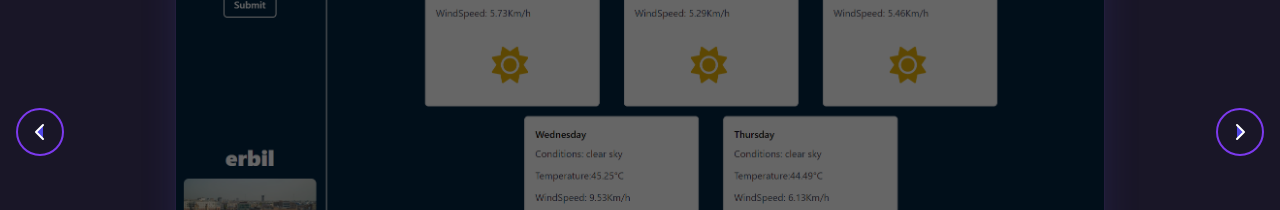
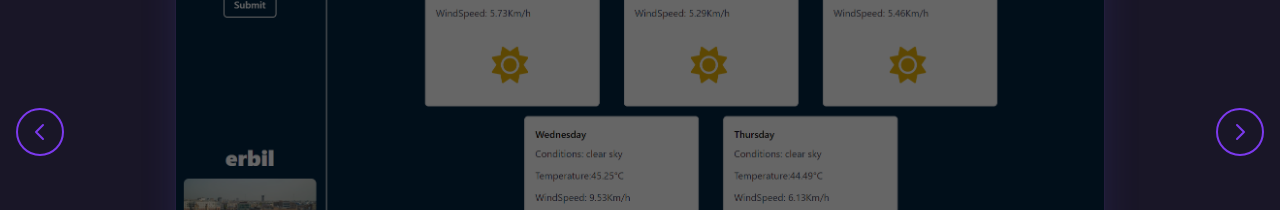
Before and after one commit to YousifQesim/portfolio, a Next.js app: page / in a window 1280 px wide. Shown: the part 3580-3790 px from the top of the page. Built offline with nearby package versions, Linux system fonts and the light colour scheme.

Commit message:
project page updated

```diff
--- a/src/components/Pages/Projects.js
+++ b/src/components/Pages/Projects.js
@@ -104,16 +104,17 @@ const ProjectsPage = () => {
           <div className="opacity-0 md:opacity-100">
             <motion.button
               type="button"
-              className="absolute top-1/2 left-4 z-30 flex items-center justify-center h-12 w-12 rounded-full dark:bg-gray-800/30 group hover:bg-violet-600 dark:group-hover:bg-gray-800/60 focus:ring-4 focus:ring-white dark:focus:ring-gray-800/70 focus:outline-none border-2 border-violet-600"
+              className="absolute top-1/2 left-4 z-30 flex items-center justify-center h-12 w-12 rounded-full  group hover:bg-violet-600   focus:ring-white  focus:outline-none border-2 border-violet-600"
               data-carousel-prev
               onClick={handleCarouselPrev}
             >
               <span className="sr-only">Previous</span>
               <svg
-                className="w-6 h-6 text-white dark:text-gray-800"
+                className="w-6 h-6 hover:w-8 hover:h-8 text-violet-600"
                 xmlns="http://www.w3.org/2000/svg"
-                fill="rgb(79 70 229)"
+                fill="hsl(250, 28%, 12%)"
                 viewBox="0 0 24 24"
+
                 stroke="currentColor"
               >
                 <path
@@ -126,15 +127,15 @@ const ProjectsPage = () => {
             </motion.button>
             <motion.button
               type="button"
-              className="absolute top-1/2 right-4 z-30 flex items-center justify-center h-12 w-12 rounded-full dark:bg-gray-800/30 group hover:bg-violet-600 dark:group-hover:bg-gray-800/60 focus:ring-4 focus:ring-white dark:focus:ring-gray-800/70 focus:outline-none border-2 border-violet-600"
+              className="absolute top-1/2 right-4 z-30 flex items-center justify-center h-12 w-12 rounded-full  group hover:bg-violet-600   focus:ring-white  focus:outline-none border-2 border-violet-600"
               data-carousel-next
               onClick={handleCarouselNext}
             >
               <span className="sr-only">Next</span>
               <svg
-                className="w-6 h-6 text-white dark:text-gray-800"
+                className="w-6 h-6 hover:w-8 hover:h-8 text-violet-600"
                 xmlns="http://www.w3.org/2000/svg"
-                fill="rgb(79 70 229)"
+                fill="hsl(250, 28%, 12%)"
                 viewBox="0 0 24 24"
                 stroke="currentColor"
               >
```
